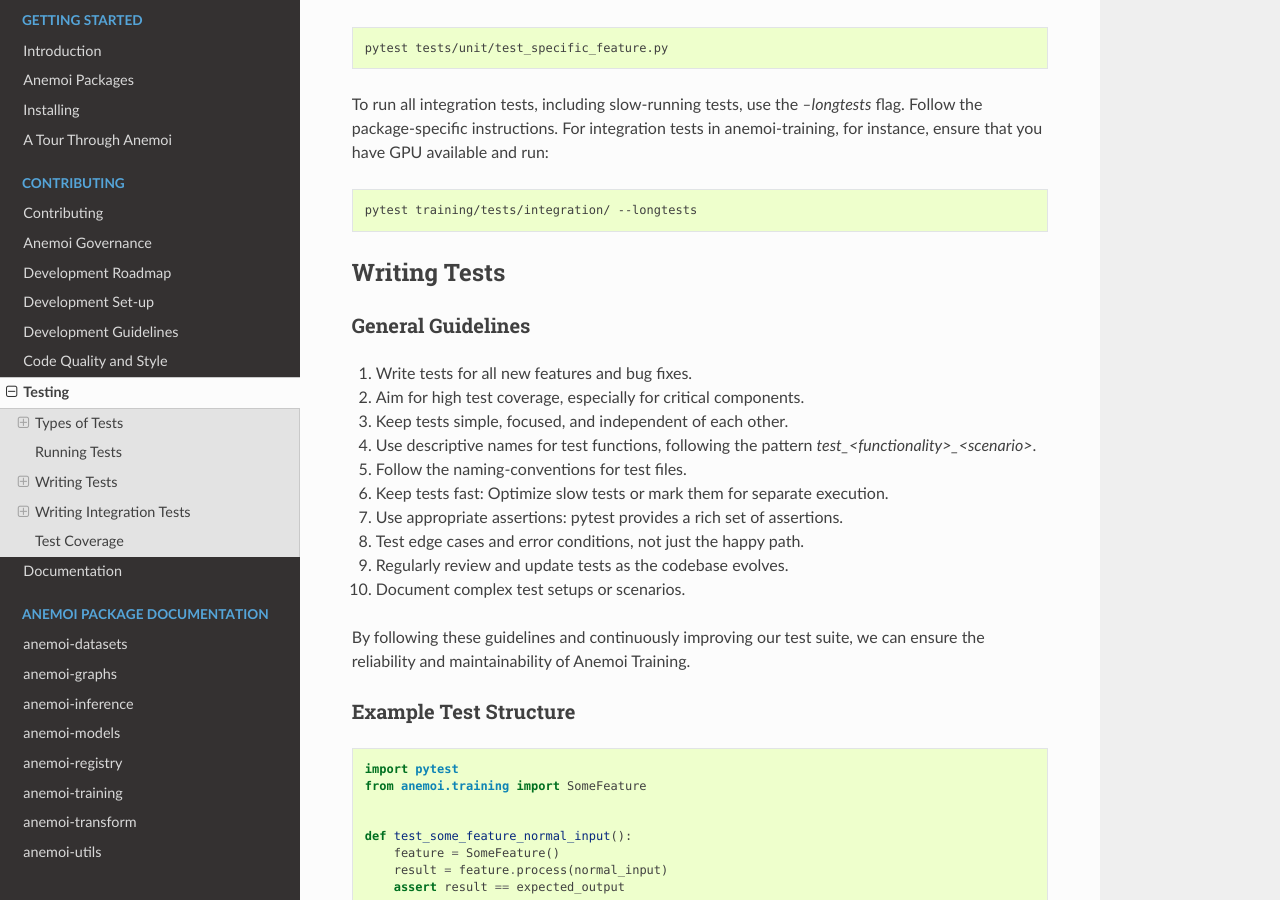
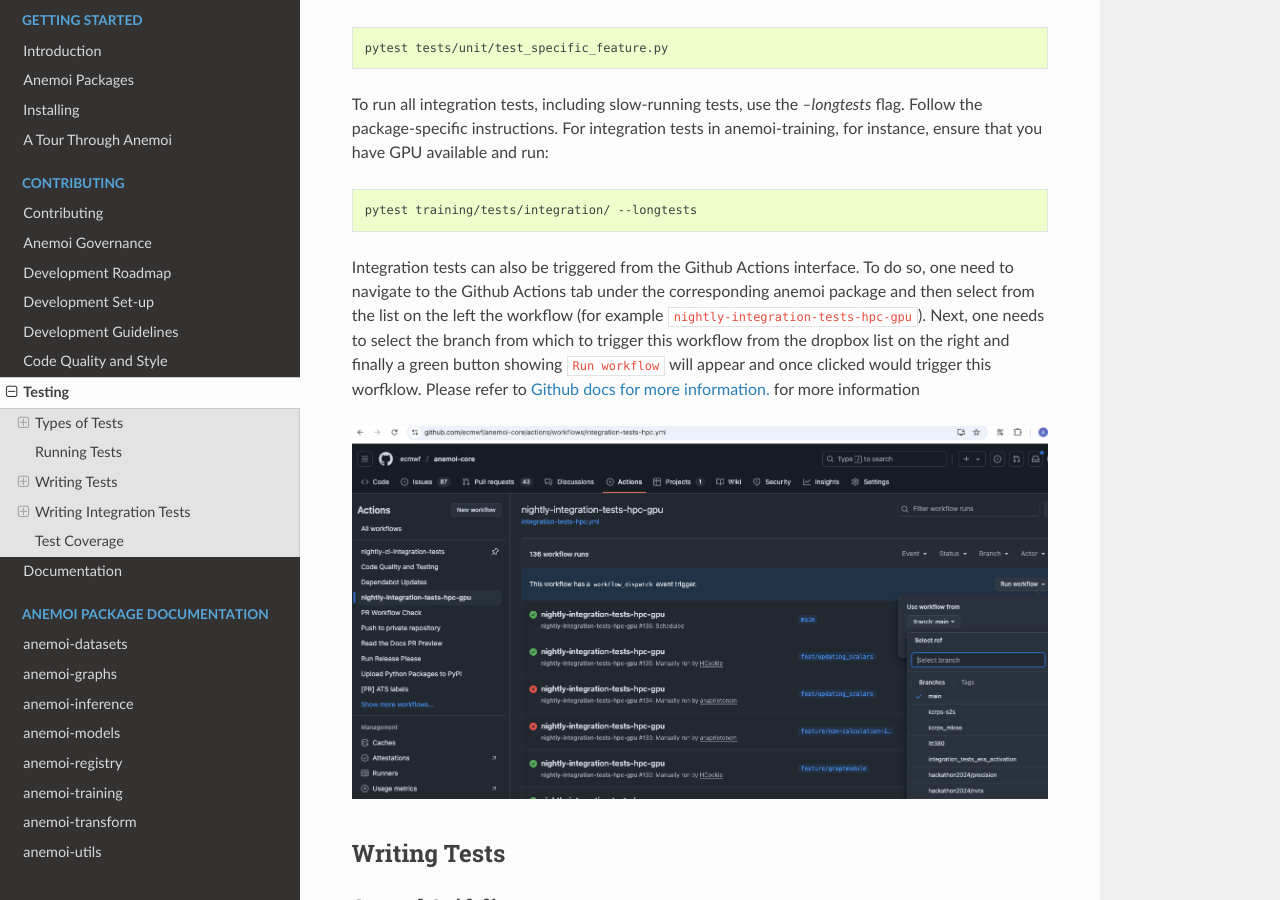
Before and after one commit to ecmwf/anemoi-docs, a Sphinx documentation site: the page built from docs/contributing/testing.rst, in a window 1280 px wide and 900 px high, scrolled down 844 px. Built offline with Sphinx 7.4.7 and the Read the Docs theme 3.1.0, drawn with Linux system fonts in a browser that asks for light colours.

Commit message:
github integration tests

```diff
--- a/docs/contributing/testing.rst
+++ b/docs/contributing/testing.rst
@@ -56,6 +56,27 @@
 .. code:: bash
 
    pytest training/tests/integration/ --longtests
+
+Integration tests can also be triggered from the Github Actions
+interface. To do so, one need to navigate to the Github Actions tab
+under the corresponding anemoi package and then select from the list on
+the left the workflow (for example
+``nightly-integration-tests-hpc-gpu``). Next, one needs to select the
+branch from which to trigger this workflow from the dropbox list on the
+right and finally a green button showing ``Run workflow`` will appear
+and once clicked would trigger this worfklow. Please refer to `Github
+docs for more information.
+<https://docs.github.com/en/actions/how-tos/manage-workflow-runs/manually-run-a-workflow>`_
+for more information
+
+.. image:: ../_static/integration_test_ga_trigger.png
+   :alt: Example image
+   :width: 800px
+   :align: center
+
+.. raw:: html
+
+   <br><br>
 
 ***************
  Writing Tests
```
Also changed, not shown: docs/_static/integration_test_ga_trigger.png (added).
